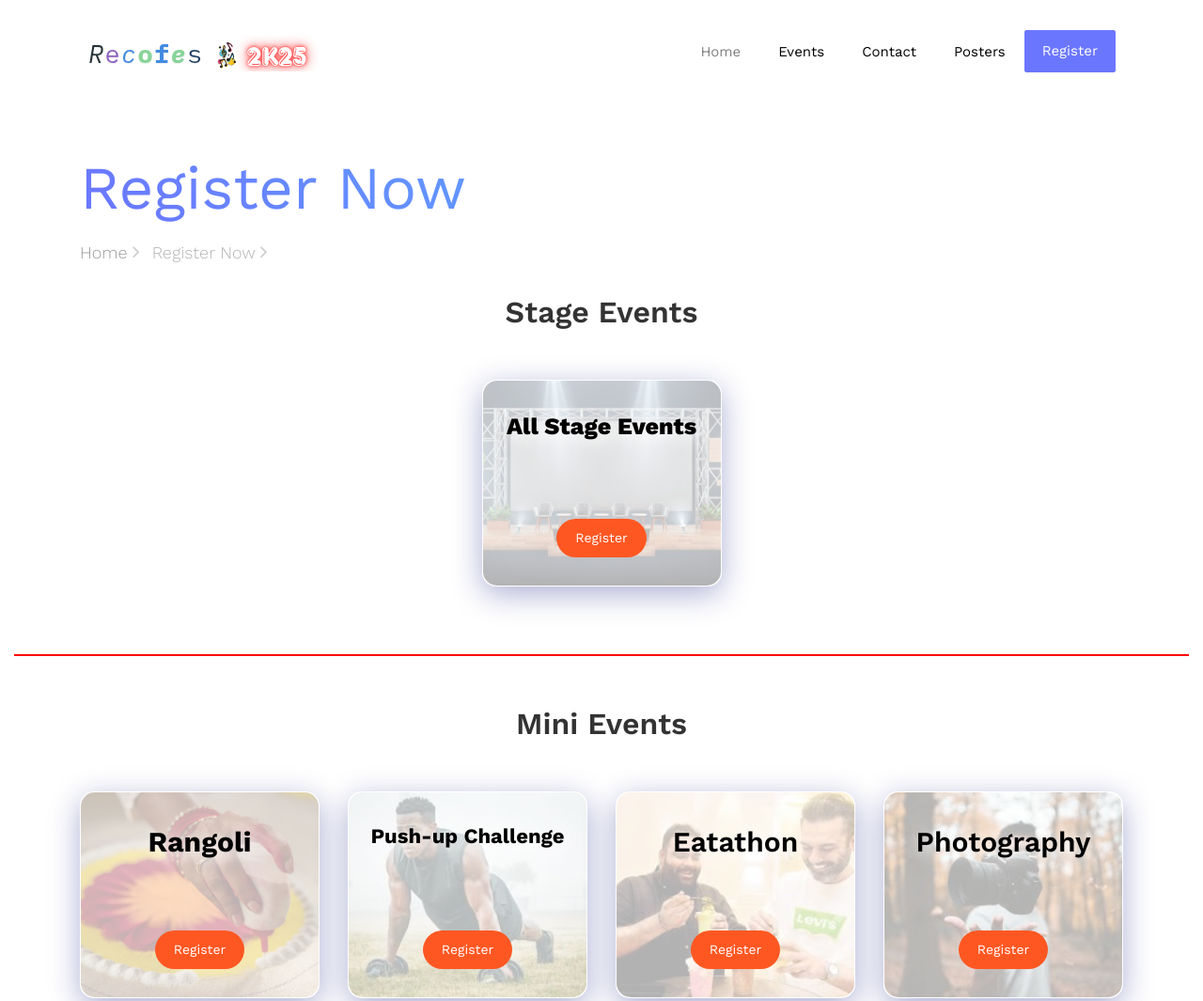
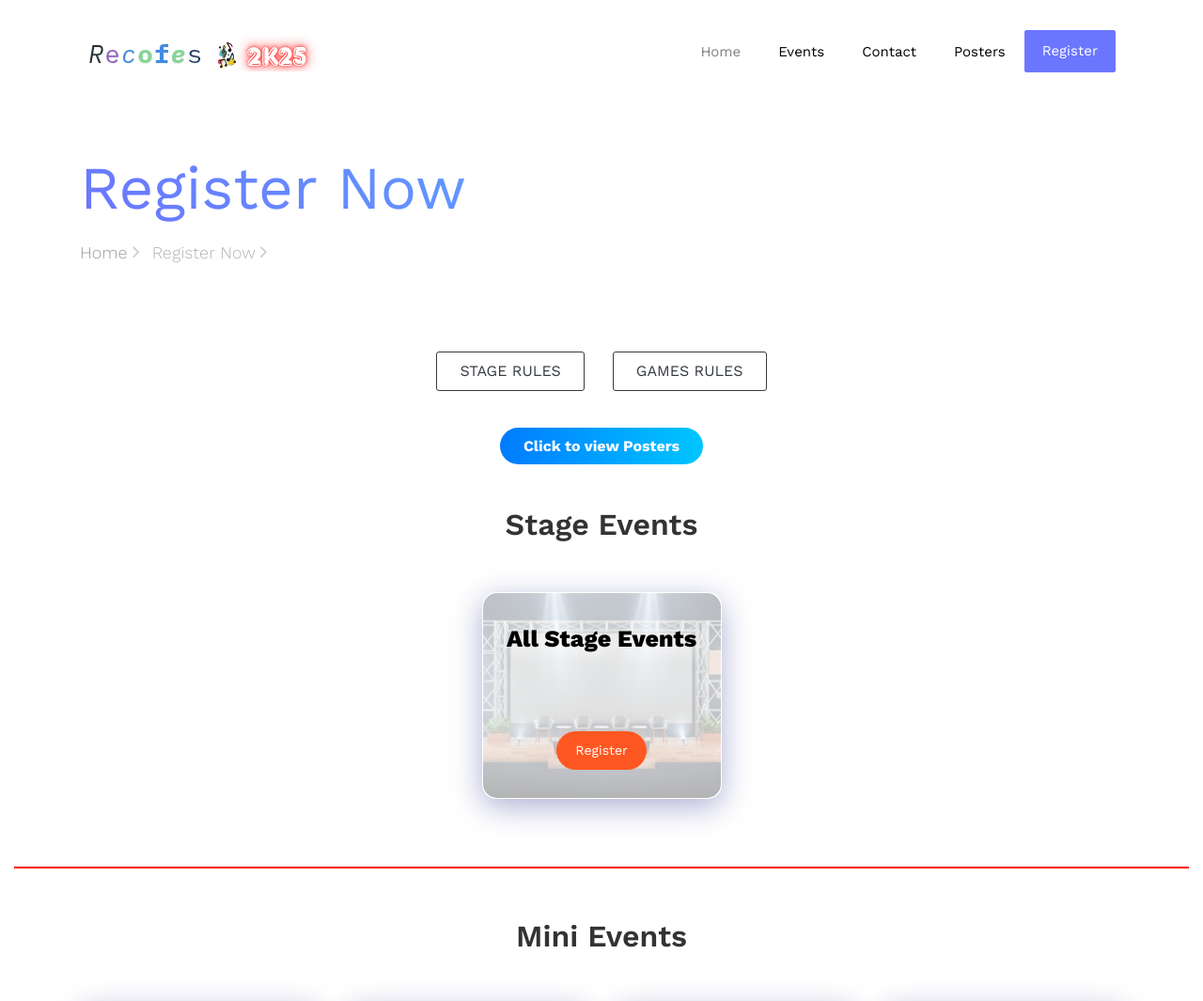
Before and after one commit to Sparrow1507/recofes25, a website: page register.html in a window 1280 px wide. Shown: the top 1065 px of the page at 94% size. Drawn offline with nearby package versions, Linux system fonts and the light colour scheme; no server answers; files whose address does not match are found by name.

Commit message:
2nd commit

```diff
--- a/register.html
+++ b/register.html
@@ -52,6 +52,39 @@
         </div>
       </div>
 
+      <div class="container mt-4">
+        <div class="row justify-content-center g-3">
+          <div class="col-auto">
+            <a href="attachments/Recofes - Event Rules.pdf" target="_blank" class="btn btn-outline-dark px-4 py-2 fw-bold rounded-pill">
+              STAGE RULES
+            </a>
+          </div>
+          <div class="col-auto">
+            <a href="#" target="_blank" class="btn btn-outline-dark px-4 py-2 fw-bold rounded-pill">
+              GAMES RULES
+            </a>
+          </div>
+        </div><br>
+        <div class="container mt-3">
+          <div class="row justify-content-center g-3">
+            <div class="col-auto">
+              <a href="gallery.html"
+                 style="background: linear-gradient(90deg, #007bff, #00c6ff);
+                        color: white;
+                        padding: 10px 25px;
+                        font-weight: bold;
+                        border-radius: 50px;
+                        text-decoration: none;
+                        transition: background 0.3s ease;"
+                 onmouseover="this.style.background='linear-gradient(90deg, #0056b3, #0096c7)'"
+                 onmouseout="this.style.background='linear-gradient(90deg, #007bff, #00c6ff)'">
+                 Click to view Posters
+              </a>
+            </div>
+          </div>
+        </div>
+
+      </div><br><br><br>
 
 
           <!-- Stage Cards -->
```
Also changed, not shown: gallery.html (+42 -7 lines), index.html (+13 -4 lines), Recofes'25/images/poster/Bgmi .jpg (added), Recofes'25/images/poster/FF.jpg (added), Recofes'25/images/poster/cin.jpg (added), Recofes'25/images/poster/eft.jpg (added), Recofes'25/images/poster/photo.jpg (added), 1 other file.
